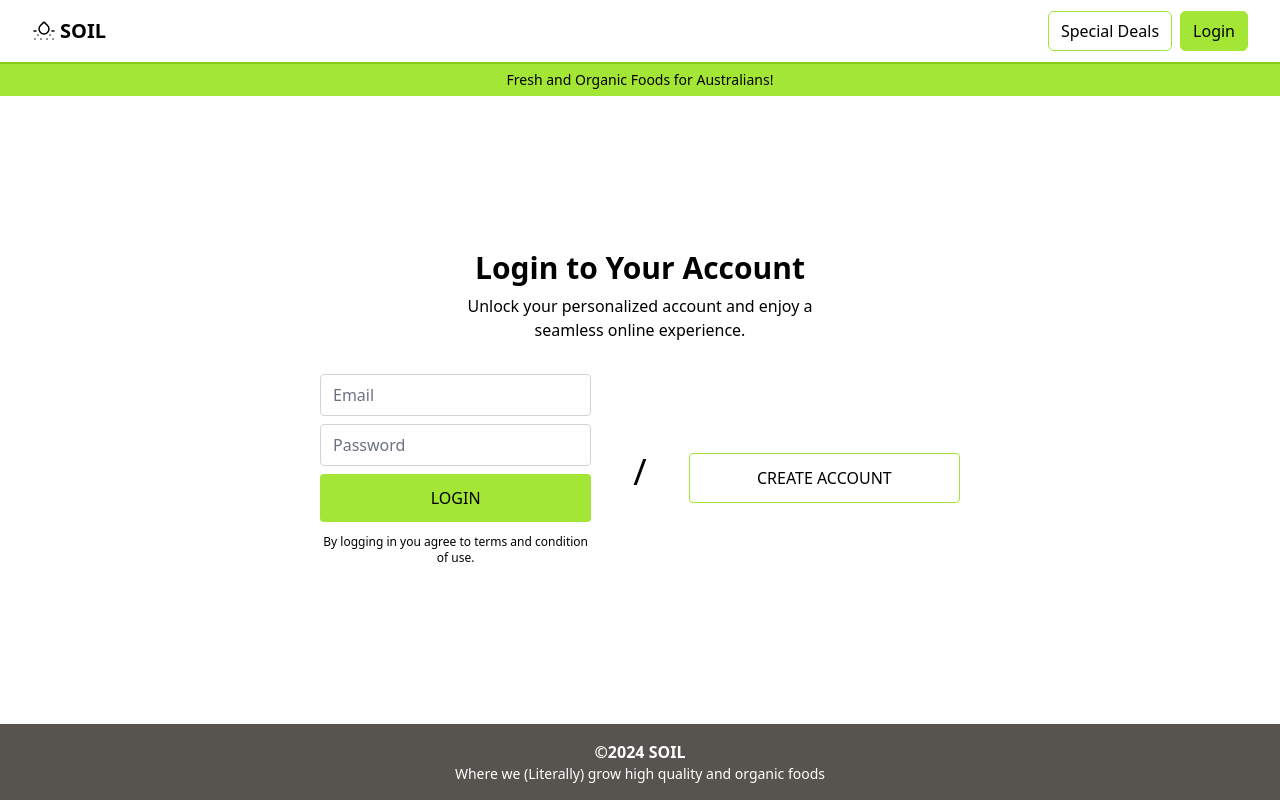
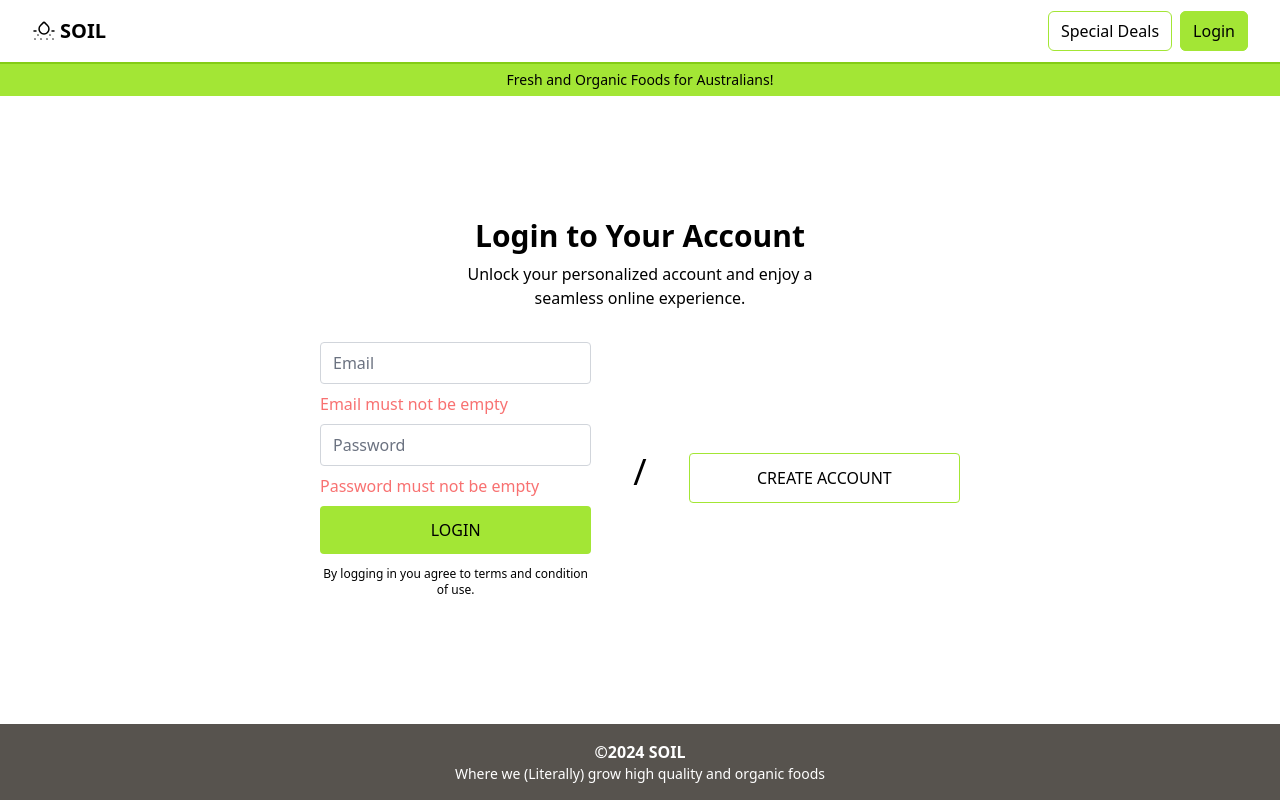
Before and after one commit to vinleeit/SOIL, a React (Vite) app: page /login in a window 1280 px wide. Built offline with nearby package versions, Linux system fonts and the light colour scheme.

Commit message:
feat: add validation to login form

```diff
--- a/src/routes/auth/Login.tsx
+++ b/src/routes/auth/Login.tsx
@@ -1,6 +1,30 @@
+import { useEffect, useState } from "react";
 import { Link } from "react-router-dom";
 
 export default function Login() {
+  const [email, setEmail] = useState("");
+  const [password, setPassword] = useState("");
+  const [passwordError, setPasswordError] = useState("");
+  const [emailError, setEmailError] = useState("");
+
+  useEffect(() => {
+    if (password.length === 0) {
+      setPasswordError("Password must not be empty");
+    } else {
+      setPasswordError("");
+    }
+  }, [password]);
+
+  useEffect(() => {
+    if (email.length === 0) {
+      setEmailError("Email must not be empty");
+    } else if (!/\S+@\S+\.\S+/.test(email)) {
+      setEmailError("Email is invalid");
+    } else {
+      setEmailError("");
+    }
+  }, [email]);
+
   return (
     <section className="grow flex flex-col items-center justify-center">
       <h1 className="text-3xl font-bold mb-2">Login to Your Account</h1>
@@ -13,12 +37,18 @@ export default function Login() {
             type="text"
             className="w-full rounded focus:border-lime-400 border-gray-300 focus:ring focus:ring-lime-400 focus:ring-opacity-45"
             placeholder="Email"
+            onChange={(e) => setEmail(e.target.value)}
+            value={email}
           />
+          {emailError && <p className="text-red-400">{emailError}</p>}
           <input
             type="password"
             className="w-full rounded focus:border-lime-400 border-gray-300 focus:ring focus:ring-lime-400 focus:ring-opacity-45"
             placeholder="Password"
+            onChange={(e) => setPassword(e.target.value)}
+            value={password}
           />
+          {passwordError && <p className="text-red-400">{passwordError}</p>}
           <button className="w-full mt-3 bg-lime-400 py-3 rounded hover:bg-lime-300">
             LOGIN
           </button>
```
